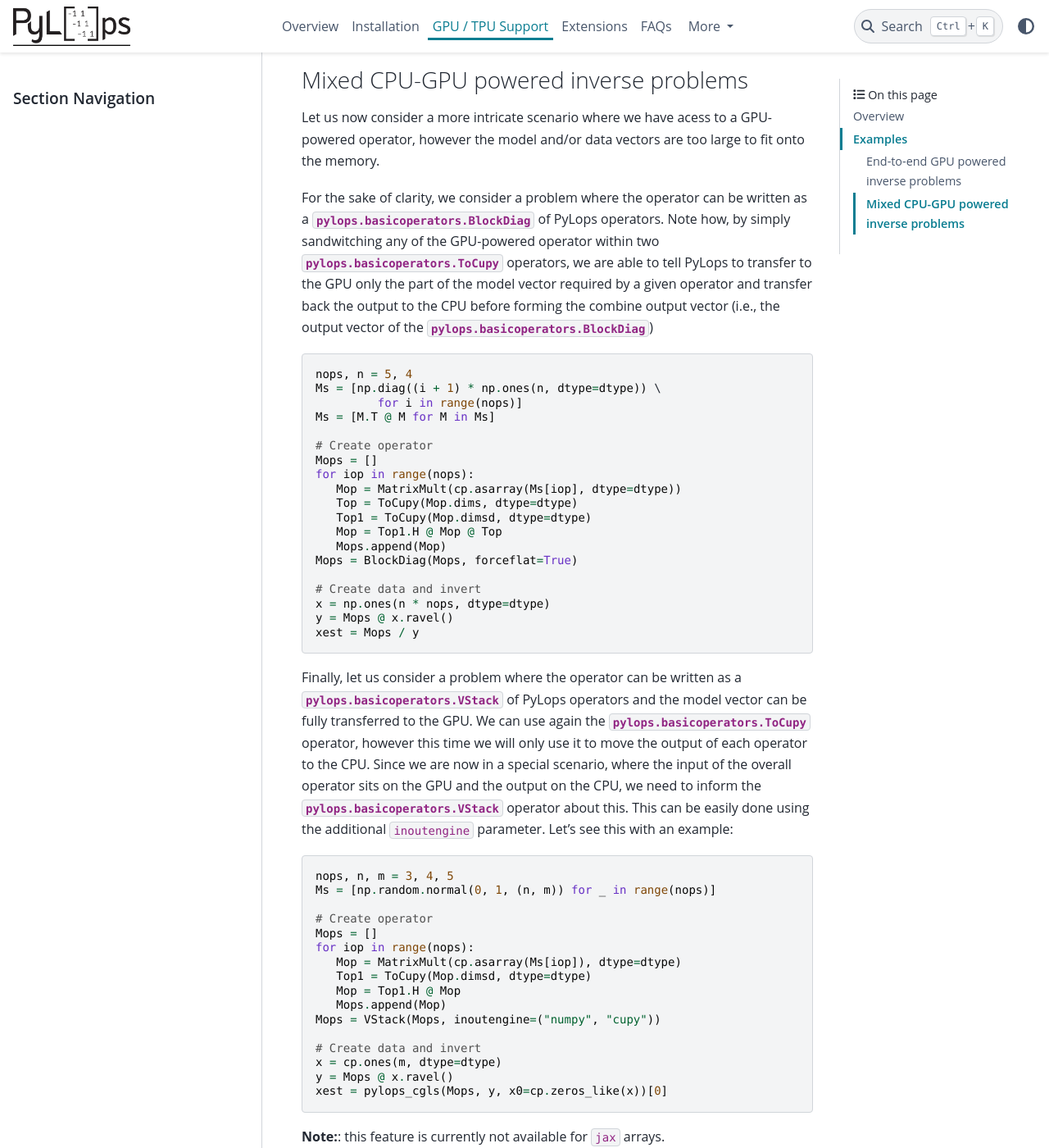
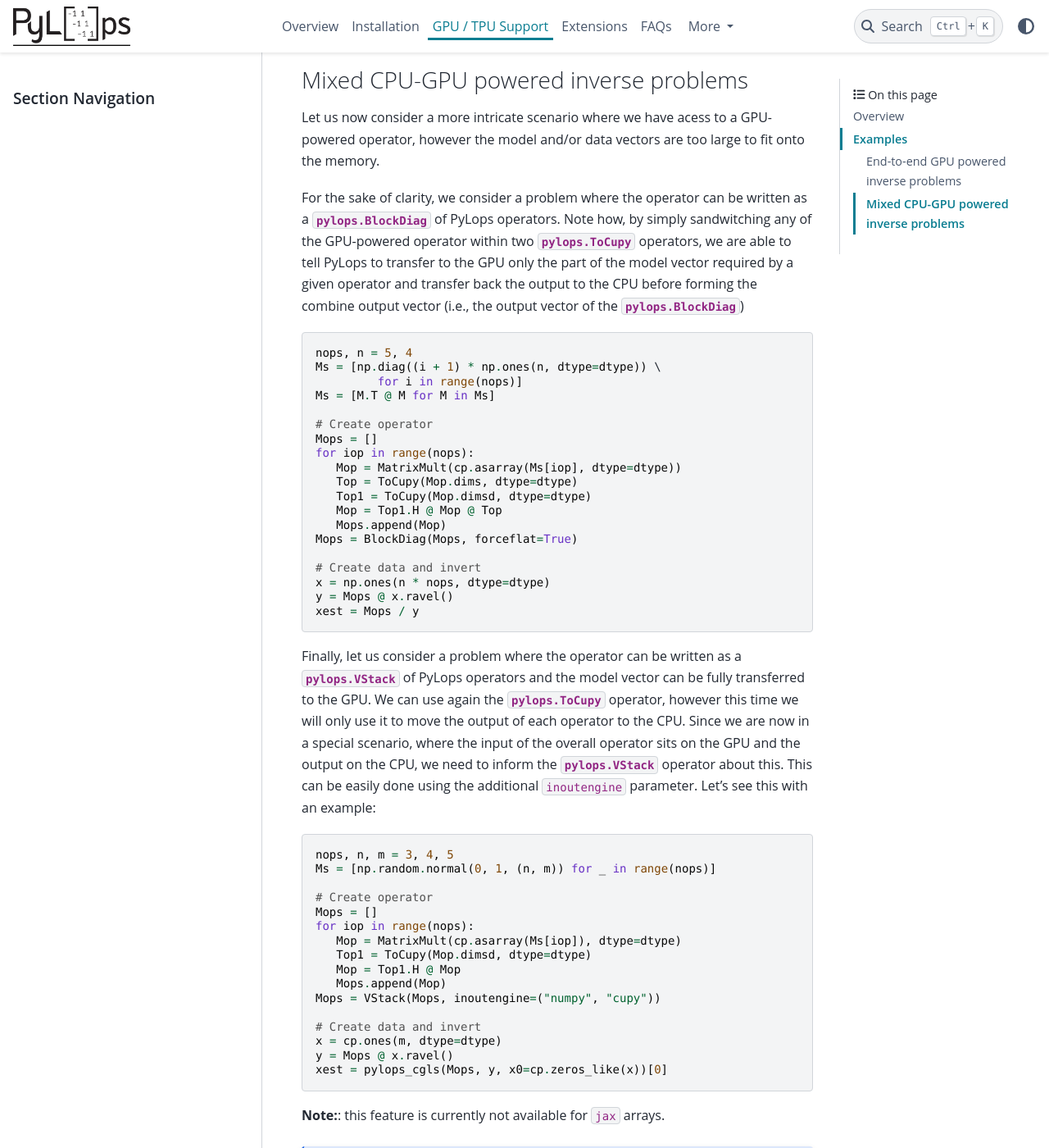
Before and after one commit to PyLops/pylops, a Sphinx documentation site: the page built from docs/source/gpu.rst, in a window 1280 px wide and 1400 px high, scrolled down 6713 px. Shown: the whole window at 82% size. Built offline with Sphinx 7.4.7 and the PyData theme 0.15.4, drawn with Linux system fonts in a browser that asks for light colours; pages that are not in the unit, such as notebooks, are missing from menus; the version number could not be read and is left out; comment, search, counter and statistics services are not loaded.

Commit message:
minor: small change to doc

```diff
--- a/docs/source/gpu.rst
+++ b/docs/source/gpu.rst
@@ -487,13 +487,13 @@ a GPU-powered operator, however the model and/or data vectors are too large
 to fit onto the memory.
 
 For the sake of clarity, we consider a problem where
-the operator can be written as a :class:`pylops.basicoperators.BlockDiag` of
+the operator can be written as a :class:`pylops.BlockDiag` of
 PyLops operators. Note how, by simply sandwitching any of the GPU-powered
-operator within two :class:`pylops.basicoperators.ToCupy` operators, we are
+operator within two :class:`pylops.ToCupy` operators, we are
 able to tell PyLops to transfer to the GPU only the part of the model vector
 required by a given operator and transfer back the output to the  CPU before
 forming the combine output vector (i.e., the output vector of the
-:class:`pylops.basicoperators.BlockDiag`)
+:class:`pylops.BlockDiag`)
 
 .. code-block:: python
 
@@ -519,13 +519,13 @@ forming the combine output vector (i.e., the output vector of the
 
 
 Finally, let us consider a problem where
-the operator can be written as a :class:`pylops.basicoperators.VStack` of
+the operator can be written as a :class:`pylops.VStack` of
 PyLops operators and the model vector can be fully transferred to the GPU.
-We can use again the :class:`pylops.basicoperators.ToCupy` operator, however this
+We can use again the :class:`pylops.ToCupy` operator, however this
 time we will only use it to move the output of each operator to the CPU.
 Since we are now in a special scenario, where the input of the overall
 operator sits on the GPU and the output on the
-CPU, we need to inform the :class:`pylops.basicoperators.VStack` operator about this.
+CPU, we need to inform the :class:`pylops.VStack` operator about this.
 This can be easily done using the additional ``inoutengine`` parameter. Let's
 see this with an example:
 
```
